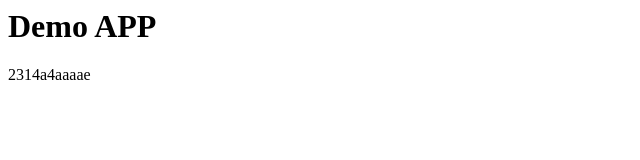
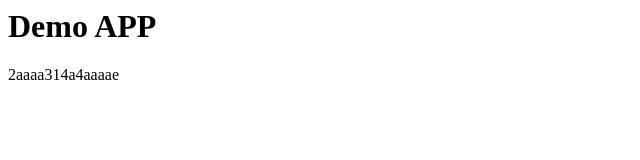
Before and after one commit to slavic-viking/k8s-demo-app, a plain HTML site: page index.html in a window 1280 px wide. Shown: the full height of the page, 0-640 px from the left. Drawn offline with Linux system fonts and the light colour scheme.

Commit message:
rollouts-002

```diff
--- a/index.html
+++ b/index.html
@@ -1,2 +1,2 @@
 <h1>Demo APP</h1>
-<p>2314a4aaaae</p>
+<p>2aaaa314a4aaaae</p>
```
